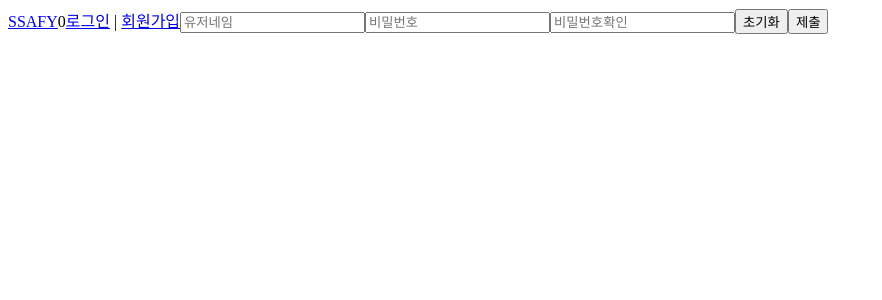
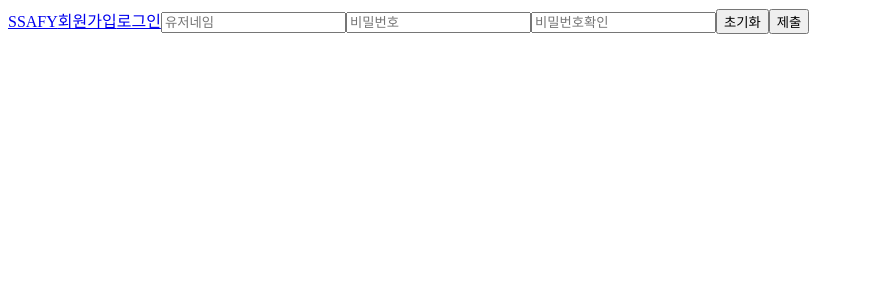
Before and after one commit to marrywill/gumiboard-frontend, a React (Create React App) app: page /signup in a window 1280 px wide. Shown: the top 300 px of the page, without its empty margins (0-882 px from the left). Built offline with nearby package versions, Linux system fonts and the light colour scheme.

Commit message:
0531 | modified Login router

```diff
--- a/src/App.js
+++ b/src/App.js
@@ -11,9 +11,9 @@ export const axiosInstance = axios.create({
 	baseURL: 'http://127.0.0.1:8000/v1',
 	headers: { 'Content-Type': 'application/json' },
 })
-async function App() {
+function App() {
 	const authState = useAuthState()
-	const { isAuthenticated } = authState
+	const { isAuthenticated, loading } = authState
 	// const [articles, setArticles] = useState([])
 	// const res = await axiosInstance.get('/posts/')
 	// setArticles(res)
@@ -26,19 +26,18 @@ async function App() {
 	// 		setPosts(data)
 	// 		console.log(data)
 	// 	})
-
+	if (loading) {
+		return '로딩중'
+	}
 	return (
 		<div className='App'>
 			<Router>
 				<Link to='/'>
 					<span>SSAFY</span>
 				</Link>
-				{!isAuthenticated ? (
-					<Link to='/login'>로그인</Link> | <Link to='/signup'>회원가입</Link>
-				) : (
-					<Link to='/logout'>로그아웃</Link>
-				)}
-				<Link to='/login'>로그인</Link> | <Link to='/signup'>회원가입</Link>
+				<Link to='/signup'>회원가입</Link>
+				{isAuthenticated ? <Link to='/logout'>로그아웃</Link> : <Link to='/login'>로그인</Link>}
+				{/* <Link to='/login'>로그인</Link> | <Link to='/signup'>회원가입</Link> */}
 				<Switch>
 					<Route exact path='/' component={Main} />
 					<Route path='/signup' component={Signup} />
@@ -46,7 +45,7 @@ async function App() {
 					<Route path='/logout' component={Logout} />
 				</Switch>
 			</Router>
-			<p>{isAuthenticated}</p>
+			{/* <p>{isAuthenticated}</p> */}
 			{/* {posts?.map((post) => (
 					<div key={post.id}>{post.title}</div>
 				))} */}
--- a/src/Context.js
+++ b/src/Context.js
@@ -4,7 +4,7 @@ const initialUsers = []
 const initialArticles = []
 const initialAuth = {
 	token: localStorage.getItem('token'),
-	isAuthenticated: null,
+	isAuthenticated: false,
 	loading: false,
 	user: null,
 }
--- a/src/components/Logout.js
+++ b/src/components/Logout.js
@@ -1,4 +1,4 @@
-import React, { useState } from 'react'
+import React from 'react'
 import { useAuthDispatch } from '../Context'
 import { axiosInstance } from '../App'
 
@@ -14,7 +14,7 @@ function Logout({ history }) {
 	} catch (error) {
 		console.log(error)
 	}
-	return
+	return <p>hi</p>
 }
 
 export default Logout
```
